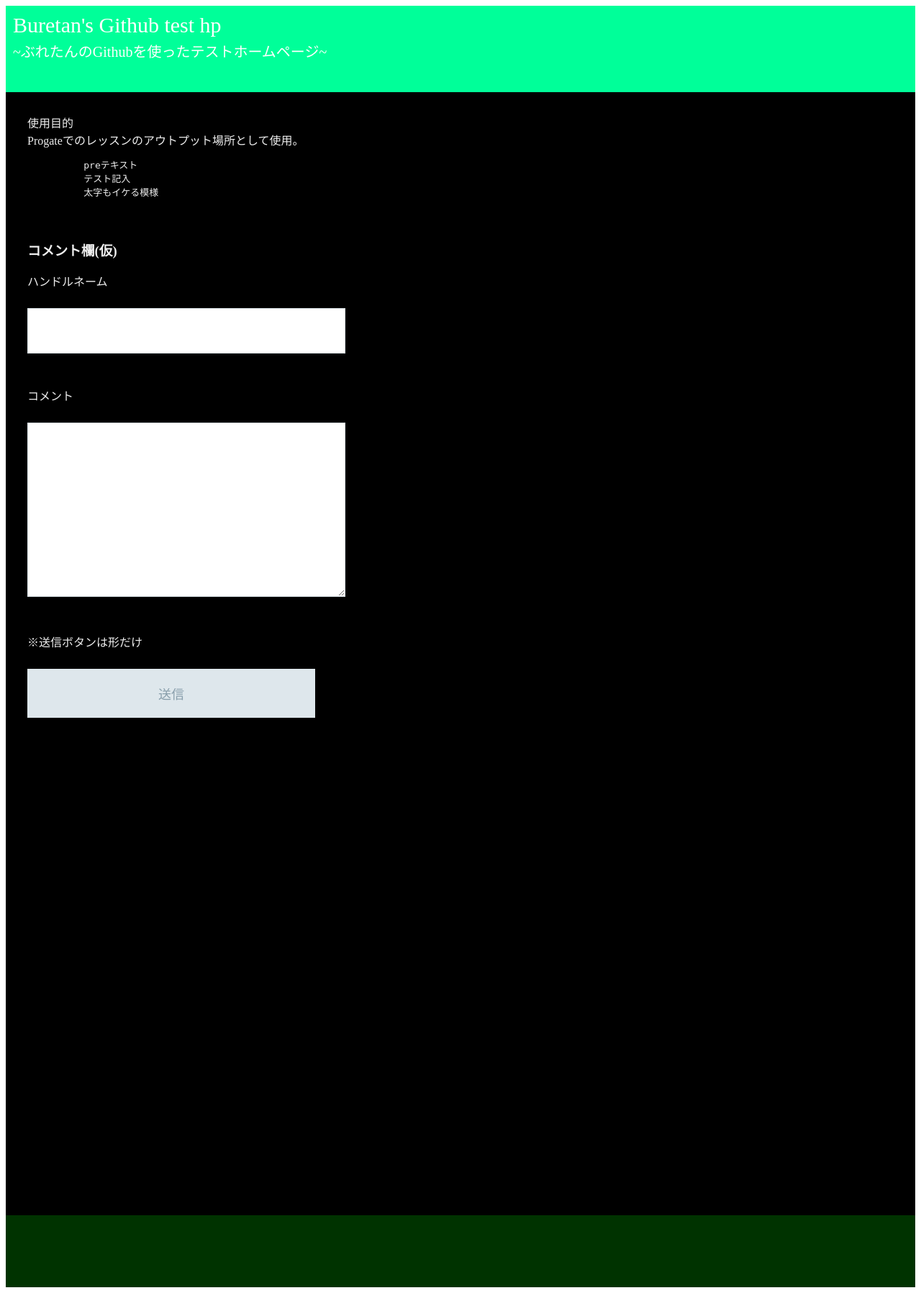
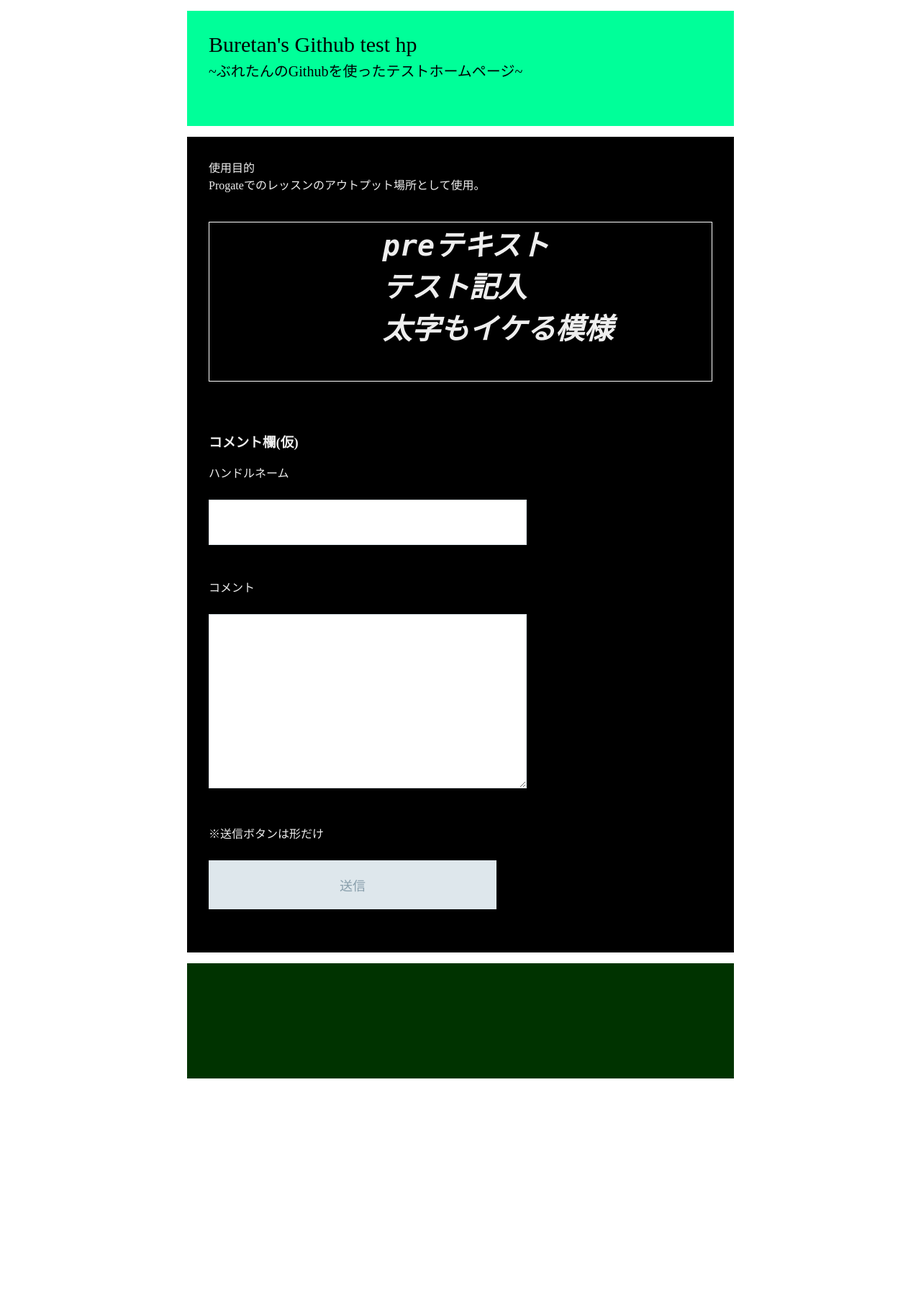
Before and after one commit to Buretan/Buretan.github.io, a PHP site: page / in a window 1280 px wide. Shown: the whole page at 72% size. After the commit the page ends 1498 px from the top, so only its background shows below. Run offline with PHP 8.4, Linux system fonts and the light colour scheme; some libraries are stand-ins or nearby versions.

Commit message:
Update css1.css

```diff
--- a/css1.css
+++ b/css1.css
@@ -1,27 +1,42 @@
 .header{
-  padding: 10px;
+  margin: 15px auto;
+  padding: 30px;
+  width: 700px;
   height: 100px;
   background-color: #0f9;
   display: block;
 }
 .title{
   font-size: 30px;
-  color: #fff;
+  color: #000;
 
 }
 span{
   font-size: 20px;
 }
 .main{
+  margin: 15px auto;
   padding: 30px;
-  height: 1500px;
+  width: 700px;
+  height: auto;
   background-color: #000;
   color: #eee;
 
 }
 .footer{
+  margin: 15px auto;
+  padding: 30px;
+  width: 700px;
   height: 100px;
   background-color: #030;
+}
+
+.pre-comment{
+  font-weight: bold;
+  font-style: italic;
+  font-size: 40px;
+  border:solid 1px #fff;
+
 }
 
 /*コメント欄の設定*/
@@ -53,29 +68,3 @@ textarea{
   background-color:#dee7ec;
   color:#889eab;
 }
-/*ーーーーーーーーー*/
-
-
-/*ボタンの設定*/
-.btn{
-  display: inline-block;
-  cursor: pointer;
-  padding: 12px 80px;
-  background-color: #5dca88;
-  box-shadow: 0px 5px #279C56;
-  border-radius: 3px;
-  color: #fff;
-  font-size: 12px;
-}
-
-.btn:active{
-  position: relative;
-  top: 5px;
-  box-shadow: none;
-}
-/*リンクの設定*/
-#text{
-  font-size: 30px;
-  color: #fff;
-
-}
```
